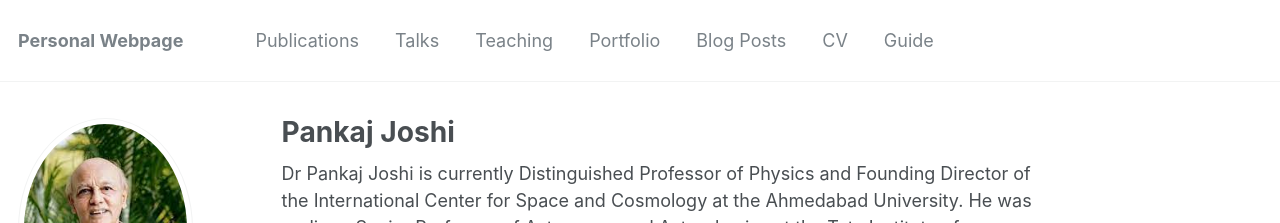
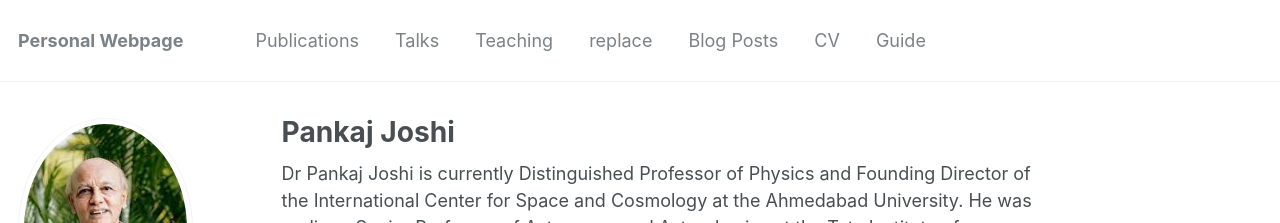
Before and after one commit to Pankaj-S-Joshi/Pankaj-S-Joshi.github.io, a Jekyll site: the page built from _pages/about.md, in a window 1280 px wide and 900 px high. Shown: the top 223 px of the window. Built offline with Jekyll 4.4.1, drawn with Linux system fonts in a browser that asks for light colours; some web fonts are replaced.

Commit message:
Update navigation.yml

```diff
--- a/_data/navigation.yml
+++ b/_data/navigation.yml
@@ -9,7 +9,7 @@ main:
   - title: "Teaching"
     url: /teaching/
 
-  - title: "Portfolio"
+  - title: "replace"
     url: /portfolio/
 
   - title: "Blog Posts"
```
